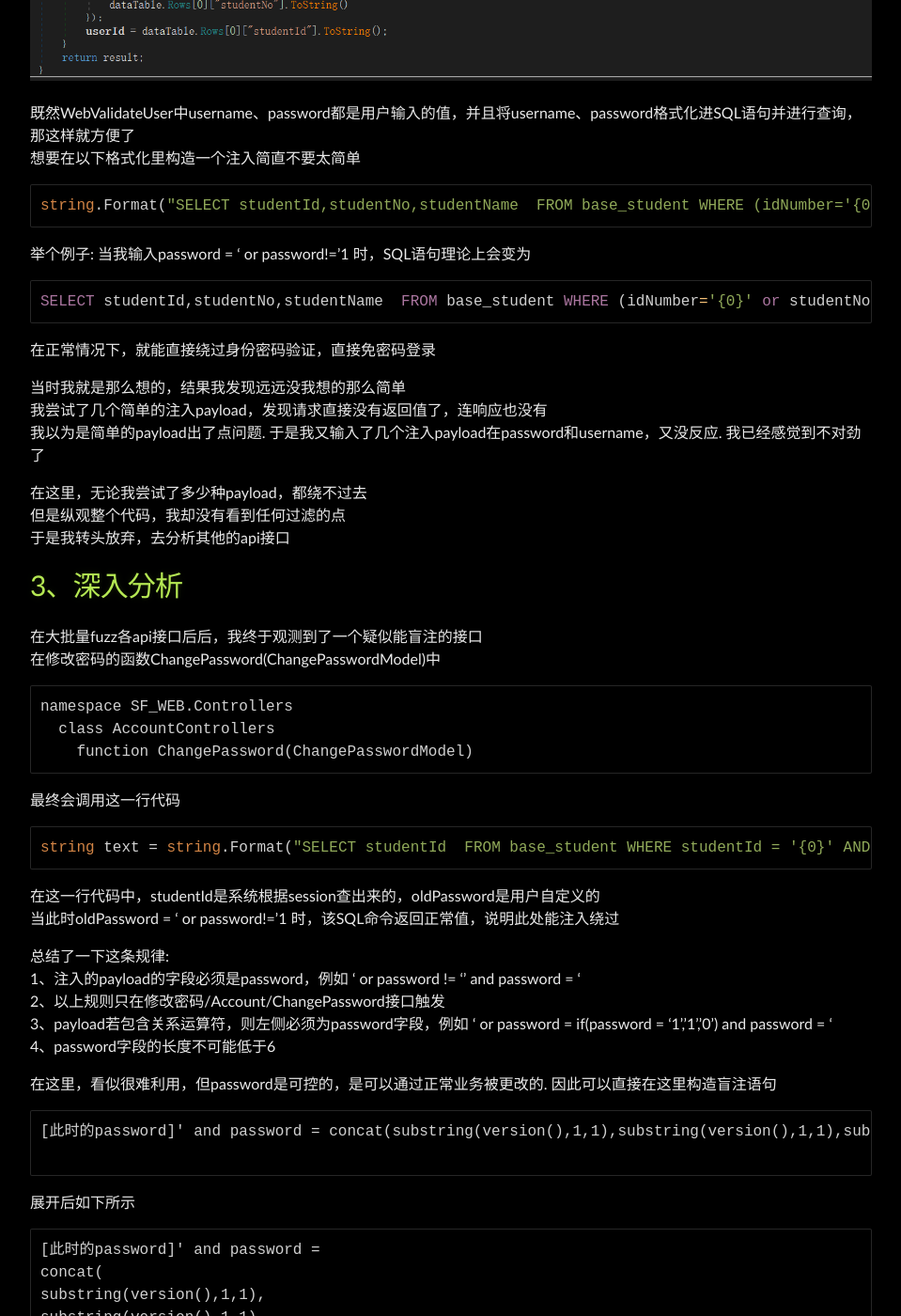
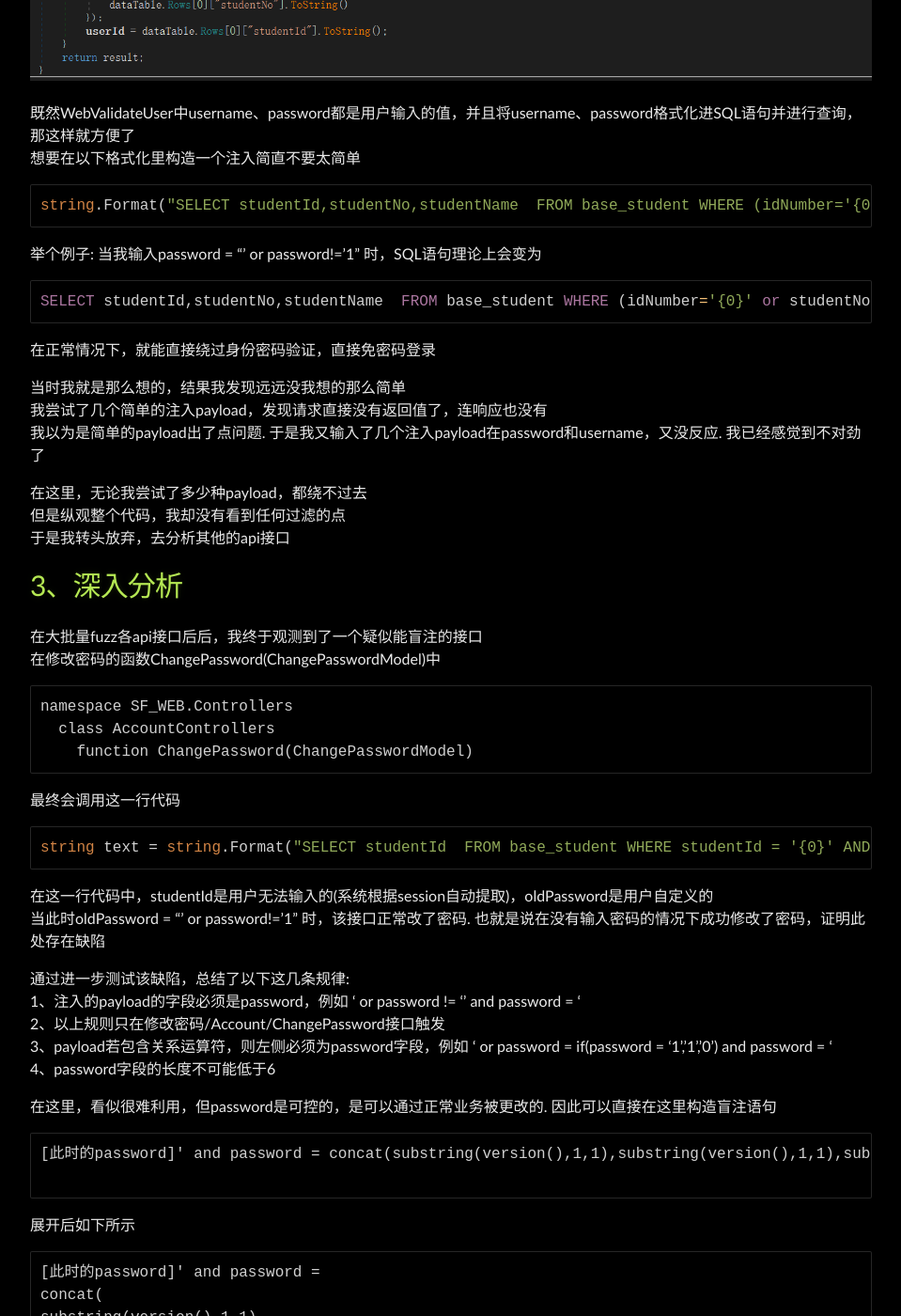
Before and after one commit to Leeyangee/leeyangee.github.io, a Jekyll site: the page built from _posts/2023-10-19-SRC实战 代码审计C#.Net 绕过未知拦截规则构造盲注从信息泄露到SQL注入.md, in a window 1280 px wide and 1400 px high, scrolled down 4266 px. Shown: the whole window at 94% size, without its empty margins (160-1119 px from the left). Built offline with Jekyll 4.4.1, drawn with Linux system fonts in a browser that asks for light colours; some of the changed text lies outside the part shown.

Commit message:
Update 2023-10-19-SRC实战 代码审计C#.Net 绕过未知拦截规则构造盲注从信息泄露到SQL注入.md

````diff
--- a/_posts/2023-10-19-SRC实战 代码审计C#.Net 绕过未知拦截规则构造盲注从信息泄露到SQL注入.md
+++ b/_posts/2023-10-19-SRC实战 代码审计C#.Net 绕过未知拦截规则构造盲注从信息泄露到SQL注入.md
@@ -120,7 +120,7 @@ public ActionResult LogOn(LogOnModel model, string returnUrl){
 ```c#
 string.Format("SELECT studentId,studentNo,studentName  FROM base_student WHERE (idNumber='{0}' or studentNo='{0}') AND password = '{1}' AND statusId='{2}'", username, password, onLineStatusId);
 ```
-举个例子: 当我输入password = ' or password!='1 时，SQL语句理论上会变为
+举个例子: 当我输入password = "' or password!='1" 时，SQL语句理论上会变为
 ```sql
 SELECT studentId,studentNo,studentName  FROM base_student WHERE (idNumber='{0}' or studentNo='{0}') AND password = '' or password!='1' AND statusId='{2}'
 ```
@@ -147,10 +147,10 @@ namespace SF_WEB.Controllers
 ```c#
 string text = string.Format("SELECT studentId  FROM base_student WHERE studentId = '{0}' AND PASSWORD = '{1}'", studentId, oldPassword);
 ```
-在这一行代码中，studentId是系统根据session查出来的，oldPassword是用户自定义的
-当此时oldPassword = ' or password!='1 时，该SQL命令返回正常值，说明此处能注入绕过
+在这一行代码中，studentId是用户无法输入的(系统根据session自动提取)，oldPassword是用户自定义的
+当此时oldPassword = "' or password!='1" 时，该接口正常改了密码. 也就是说在没有输入密码的情况下成功修改了密码，证明此处存在缺陷
 
-总结了一下这条规律:
+通过进一步测试该缺陷，总结了以下这几条规律:
 1、注入的payload的字段必须是password，例如 ' or password != '' and password = '
 2、以上规则只在修改密码/Account/ChangePassword接口触发
 3、payload若包含关系运算符，则左侧必须为password字段，例如 ' or password = if(password = '1','1','0') and password = '
@@ -190,7 +190,8 @@ WHERE
 	) + ''
 ```
 当且仅当password的值等于version()第一个字符拼接6次时，该select语句返回studentId，否则不返回任何值. 可以根据此规则进行盲注
-tips: 为什么要重复六次substring(version(),1,1)呢？因为password长度必大于等于6，substring(version(),1,1)必须拼接6次
+Tips: 为什么要重复六次substring(version(),1,1)呢？因为password长度必大于等于6，substring(version(),1,1)必须拼接6次
+Tips: 为什么不使用mysql自带的REPEAT函数？因为当时没想到
 
 
 写个脚本令password通过正常业务被修改为'000000'、'111111'、'222222'....以此遍历来慢慢找到version()的第1个字符
````
